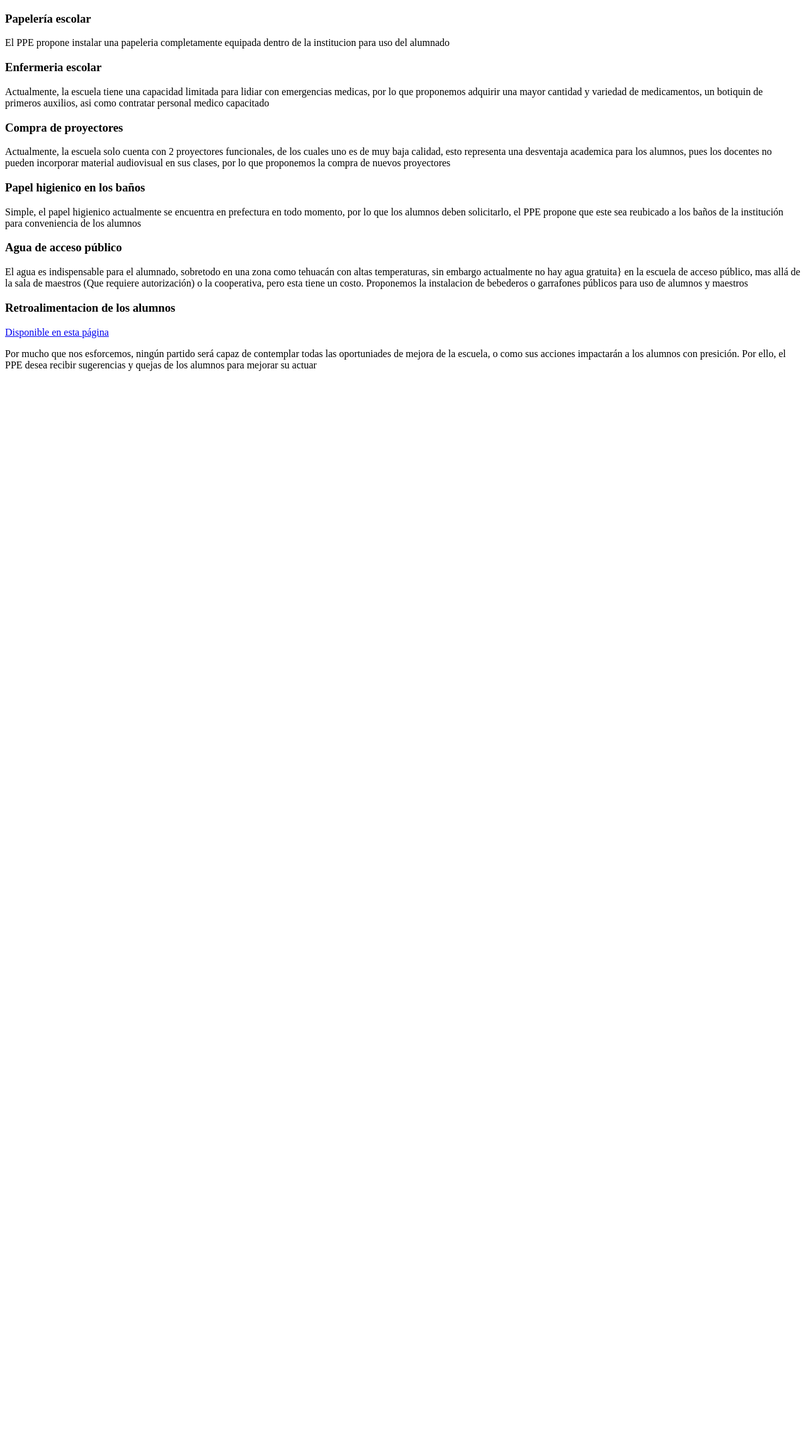
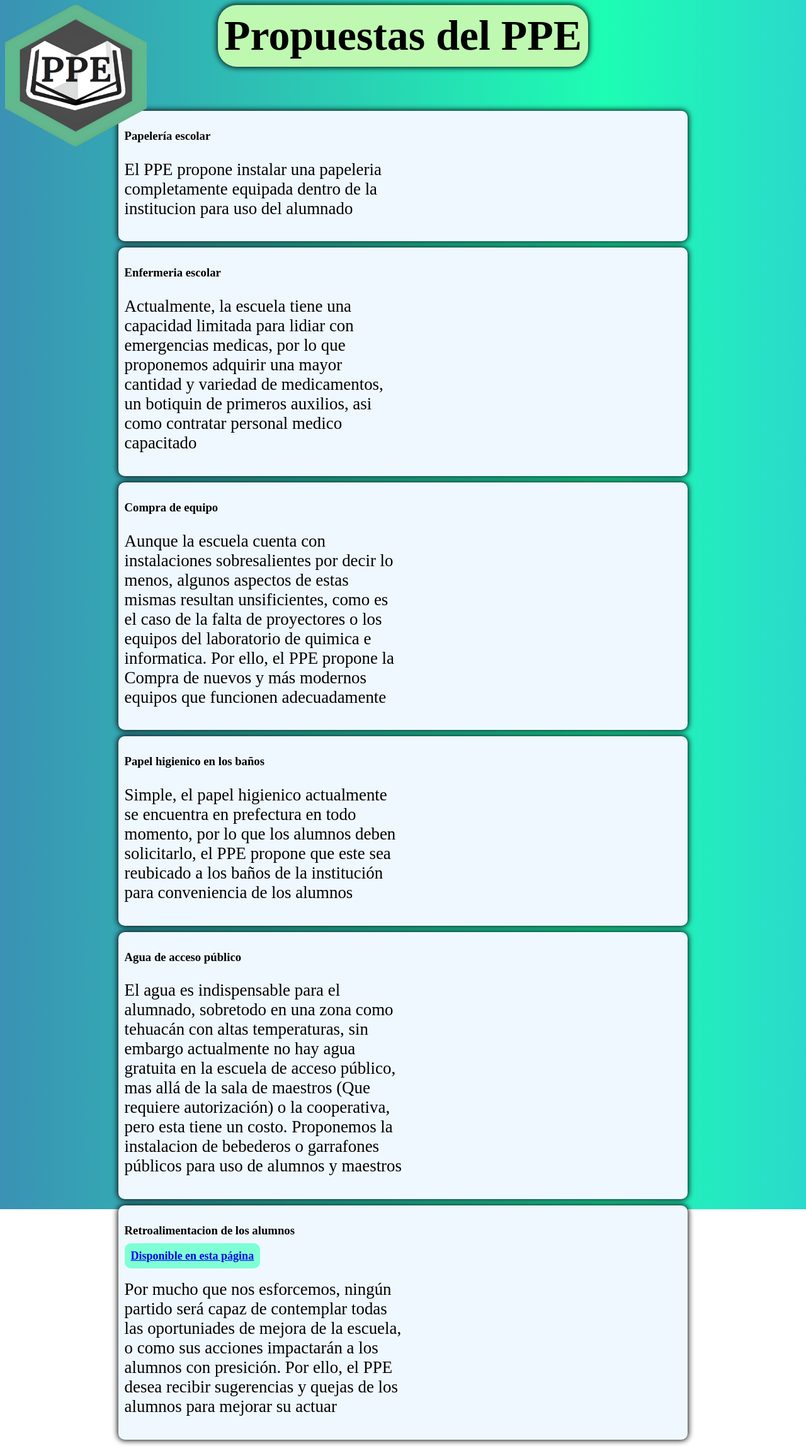
Before and after one commit to AlcalinoGitHub/PPE, a Django app: page /propuestas in a window 1280 px wide. Shown: the whole page at 63% size. Before the commit the page ends 589 px from the top, so only its background shows below. Run offline with Django 4.2, Linux system fonts and the light colour scheme.

Commit message:
Added some css

```diff
--- a/mysite/Content/templates/propuestas.html
+++ b/mysite/Content/templates/propuestas.html
@@ -5,8 +5,11 @@
     <meta http-equiv="X-UA-Compatible" content="IE=edge">
     <meta name="viewport" content="width=device-width, initial-scale=1.0">
     <title>Document</title>
+    <link rel="stylesheet" href="/static/propuestas.css">
 </head>
 <body>
+    <img class ='logo' src= "/static/L1Hs5S9N_2x.jpg" onclick="location.href = '/'">
+    <h1 class = 'title'>Propuestas del PPE</h1>
 
     <div class = 'content'>
         <h3>Papelería escolar</h3>
@@ -21,10 +24,10 @@
     </div>
 
     <div class = 'content'>
-        <h3>Compra de proyectores</h3>
-        <p>Actualmente, la escuela solo cuenta con 2 proyectores funcionales, de los cuales uno es de muy baja calidad, esto representa una desventaja
-            academica para los alumnos, pues los docentes no pueden incorporar material audiovisual en sus clases, por lo que proponemos la
-            compra de nuevos proyectores
+        <h3>Compra de equipo</h3>
+        <p>Aunque la escuela cuenta con instalaciones sobresalientes por decir lo menos, algunos aspectos de estas mismas resultan unsificientes, como
+            es el caso de la falta de proyectores o los equipos del laboratorio de quimica e informatica. Por ello, el PPE propone la Compra
+            de nuevos y más modernos equipos que funcionen adecuadamente
         </p>
     </div>
 
@@ -37,7 +40,7 @@
 
     <div class = 'content'>
         <h3>Agua de acceso público</h3>
-        <p>El agua es indispensable para el alumnado, sobretodo en una zona como tehuacán con altas temperaturas, sin embargo actualmente no hay agua gratuita}
+        <p>El agua es indispensable para el alumnado, sobretodo en una zona como tehuacán con altas temperaturas, sin embargo actualmente no hay agua gratuita
             en la escuela de acceso público, mas allá de la sala de maestros (Que requiere autorización) o la cooperativa, pero esta tiene un costo.
             Proponemos la instalacion de bebederos o garrafones públicos para uso de alumnos y maestros
         </p>
@@ -45,7 +48,7 @@
 
     <div class = 'content'>
         <h3>Retroalimentacion de los alumnos</h3>
-        <a href = '/feedback'>Disponible en esta página</a>
+        <a class = 'enlace' href = '/feedback'><b>Disponible en esta página</b></a>
         <p>Por mucho que nos esforcemos, ningún partido será capaz de contemplar todas las oportuniades de mejora de la escuela, o como sus acciones
             impactarán a los alumnos con presición. Por ello, el PPE desea recibir sugerencias y quejas de los alumnos para mejorar su actuar
         </p>
--- a/mysite/Content/views.py
+++ b/mysite/Content/views.py
@@ -8,7 +8,7 @@ def Propuestas(request):
     return render(request, 'propuestas.html')
 
 def about(request):
-    return HttpResponse('About')
+    return render(request,'about.html')
 
 def feedback(request):
     if request.method == 'POST':
--- a/mysite/MainPage/templates/index.html
+++ b/mysite/MainPage/templates/index.html
@@ -22,6 +22,9 @@
             <h3 class = 'text'>Haz una sugerencia</h3>
         </div>
     </div>
+    <a href = 'https://www.instagram.com/ppe_sor_juana_ines_de_la_cruz/' target = _blank>
+        <img src = '/static/logo-ig-png-instagram-logo-camel-productions-website-25.png' class ='insta'>
+    </a>
 
 </head>
 <body>
--- /dev/null
+++ b/mysite/mysite/static/propuestas.css
@@ -0,0 +1,124 @@
+body {
+    background: rgb(58,146,180);
+    background: linear-gradient(90deg, rgba(58,146,180,1) 0%, rgba(29,253,179,1) 50%, rgba(69,146,252,1) 100%);
+    background-repeat: no-repeat;
+    background-size: 1920px 1920px
+}
+
+
+
+@media all and (orientation: landscape) {
+    .content {
+        background-color: aliceblue;
+        margin: auto;
+        width: 70%;
+        margin-bottom: 10px;
+        border-radius: 10px;
+        padding: 10px;
+        box-shadow: 0px 0px 10px 1px;
+        transition: ease 250ms;
+    }
+
+
+    .enlace {
+        background-color: aquamarine;
+        font-size: large;
+        border-radius: 10px;
+        padding: 10px;
+        transition: ease 250ms;
+    }
+
+
+    .enlace:hover {
+        background-color: greenyellow;
+    }
+
+    p {
+        width: 50%;
+        font-size: 2.1vw;
+    }
+
+    .title {
+        display: flex;
+        justify-content: center;
+        align-items: center;
+        align-self: center;
+        margin: auto;
+        background-color: rgb(191, 248, 177);
+        width: fit-content;
+        padding: 10px;
+        font-size: 5.3vw;
+        border-radius: 30px;
+        box-shadow: 0px 0px 10px 1px;
+        margin-bottom: 70px;
+    }
+
+    .logo {
+        position: fixed;
+        width: 225px;
+        height: 225px;
+        transition: ease 0.5s;
+    }
+
+    .logo:hover {
+        filter: drop-shadow(0px 0px 20px black);
+    }
+}
+
+@media all and (orientation: portrait) {
+    .content {
+        background-color: aliceblue;
+        margin: auto;
+        margin-bottom: 10px;
+        border-radius: 10px;
+        padding: 10px;
+        box-shadow: 0px 0px 10px 1px;
+        transition: ease 250ms;
+    }
+
+
+    .enlace {
+        background-color: aquamarine;
+        font-size: large;
+        border-radius: 10px;
+        padding: 10px;
+        transition: ease 250ms;
+    }
+
+
+    .enlace:hover {
+        background-color: greenyellow;
+    }
+
+    p {
+        width: 50%;
+        font-size: 5.10vw;
+    }
+
+    .title {
+        display: flex;
+        justify-content: center;
+        align-items: center;
+        align-self: center;
+        margin: auto;
+        background-color: rgb(191, 248, 177);
+        width: fit-content;
+        padding: 10px;
+        font-size: 5.3vw;
+        border-radius: 30px;
+        box-shadow: 0px 0px 10px 1px;
+        margin-bottom: 70px;
+    }
+
+    .logo {
+        position: fixed;
+        width: 125px;
+        height: 125px;
+        transition: ease 0.5s;
+        animation-iteration-count: 2
+    }
+
+    .logo:defined {
+        filter: drop-shadow(0px 0px 20px black);
+    }
+}
```
Also changed, not shown: mysite/Content/templates/about.html (added, +39 -0 lines), mysite/mysite/static/about.css (added, +153 -0 lines), mysite/mysite/static/welcome.css (+17 -0 lines), mysite/mysite/static/logo-ig-png-instagram-logo-camel-productions-website-25.png (added).
